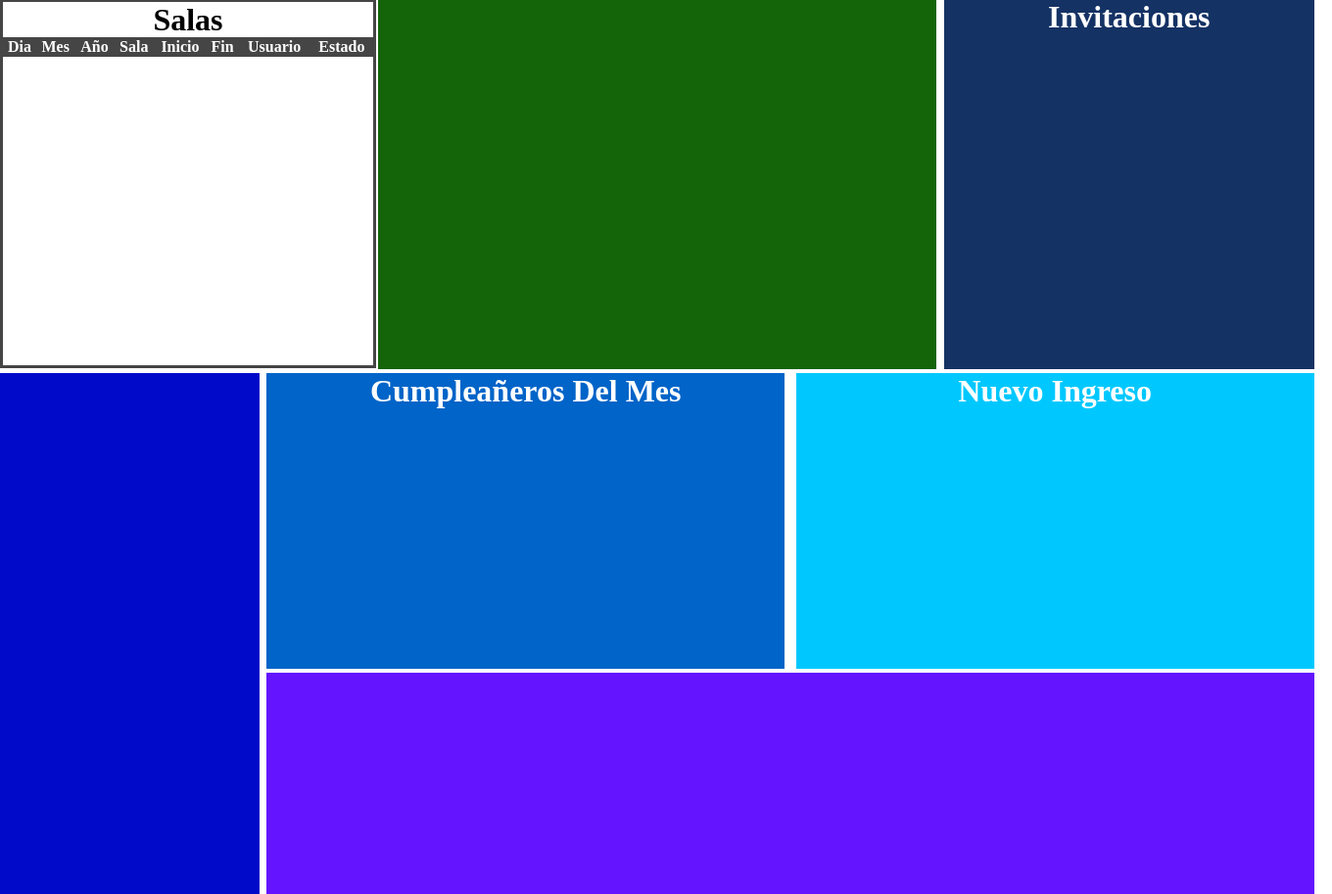
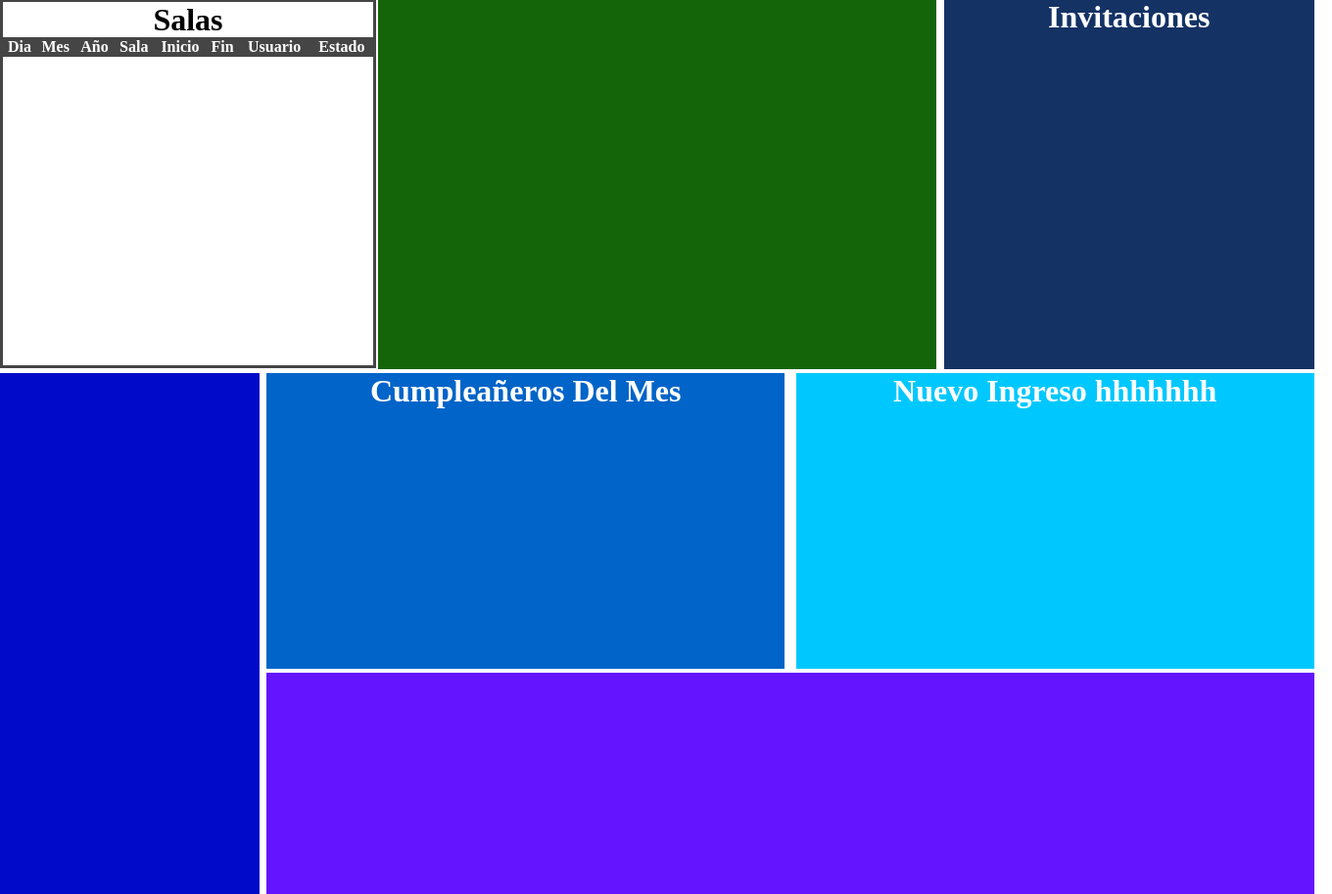
Before and after one commit to desarrolloAC/intranet2019, a PHP site: page / in a window 1360 px wide. Shown: the part 424-1337 px from the top of the page at 98% size. Run offline with PHP 8.4, Linux system fonts and the light colour scheme; data comes from the database, SQL or seed files in the repository; data that the repository does not hold is empty.

Commit message:
cambie el index

```diff
--- a/index.php
+++ b/index.php
@@ -316,7 +316,7 @@
 		<!--INICIO NUEVO INGRESO-->
 		<div id="nuevoIngreso">
 
-			<h1 id="tituloNuevoIngreso">Nuevo Ingreso</h1>
+			<h1 id="tituloNuevoIngreso">Nuevo Ingreso hhhhhhh</h1>
 
 		</div>
 		<!--FIN NUEVO INGRESO-->
```
